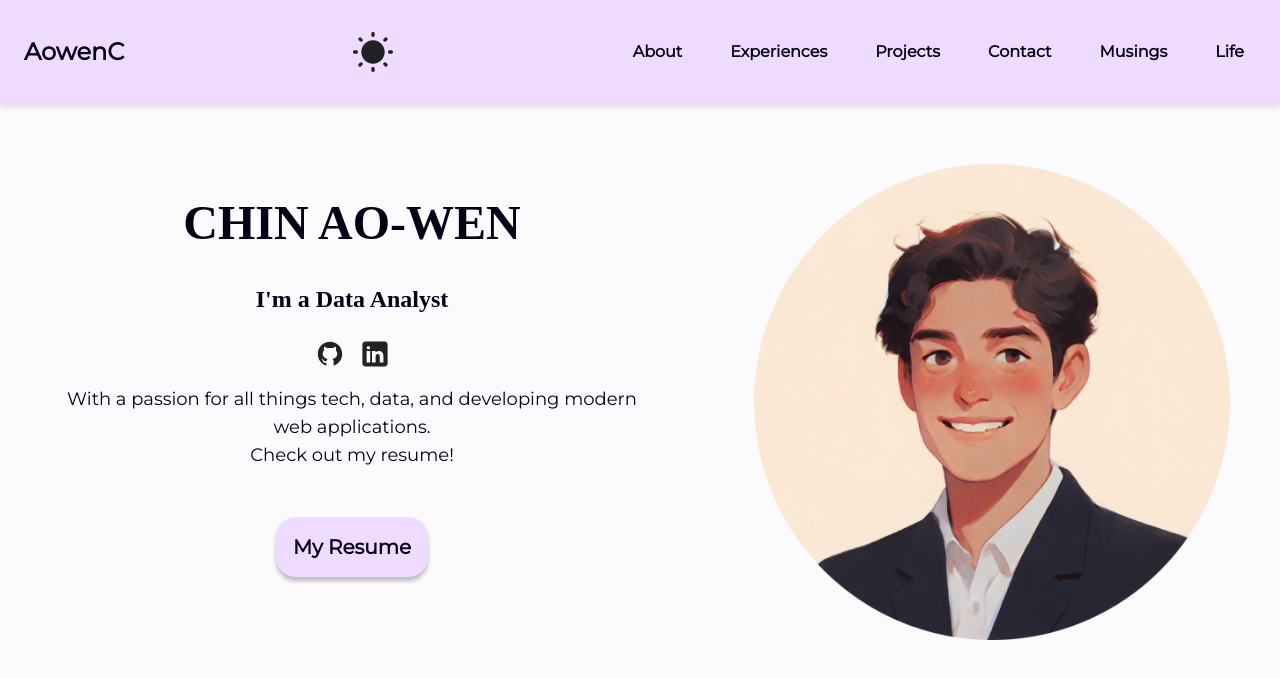
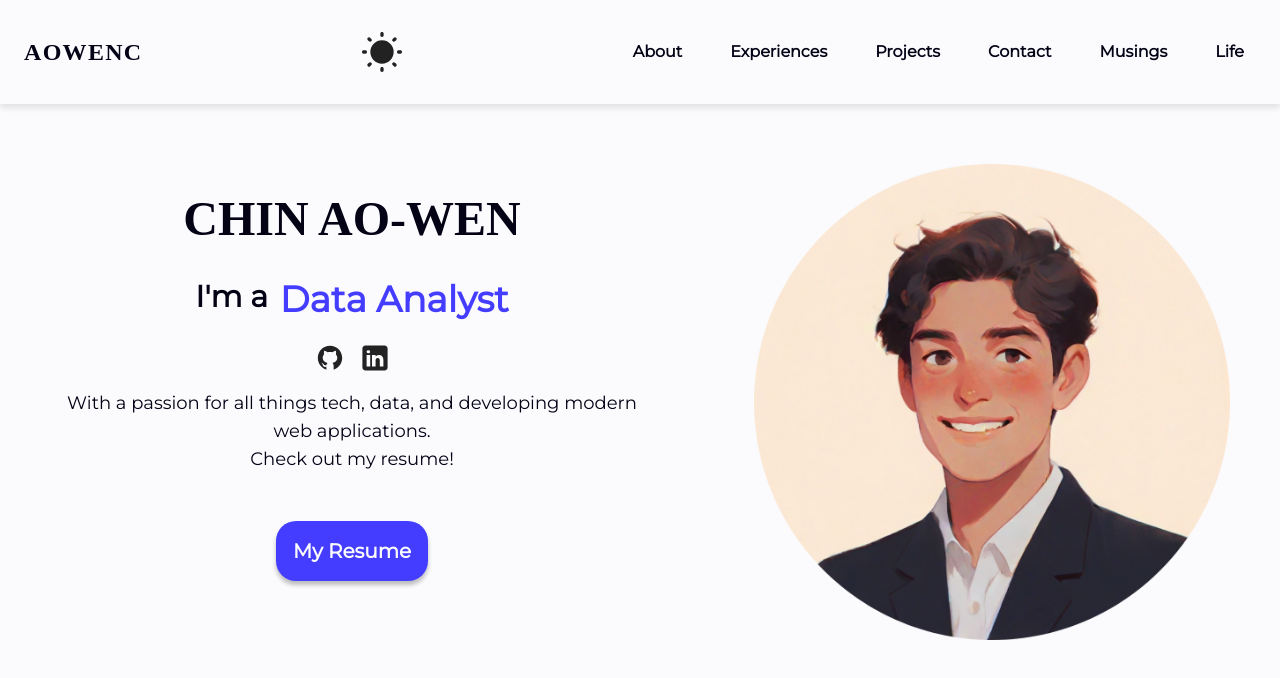
Before and after one commit to Chesh1M/qotd, a React (Vite) app: page / in a window 1280 px wide. Shown: the top 678 px of the page. Built offline with nearby package versions, Linux system fonts and the light colour scheme.

Commit message:
Minor style changes

```diff
--- a/src/components/Hero/Hero.jsx
+++ b/src/components/Hero/Hero.jsx
@@ -39,10 +39,18 @@ export const Hero = () => {
           Chin Ao-Wen
         </h1>
         <h2
-          className={`${styles.myRole} text-2xl`}
+          className={`${styles.myRole} text-3xl`}
           style={{ color: "var(--color-text)" }}
         >
-          I'm a Data Analyst
+          <p className={`text-3xl`} style={{ color: "var(--color-text)" }}>
+            I'm a
+          </p>
+          <p
+            className={`text-4xl ml-3`}
+            style={{ color: "var(--color-accent)" }}
+          >
+            Data Analyst
+          </p>
         </h2>
 
         <span className={`${styles.socialIcons}`}>
--- a/src/components/Hero/Hero.module.css
+++ b/src/components/Hero/Hero.module.css
@@ -56,8 +56,8 @@
   margin-bottom: 48px;
 }
 .resumeBtn {
-  background-color: var(--color-secondary);
-  color: var(--color-text);
+  background-color: var(--color-btn-bg);
+  color: var(--color-btn-text);
   border: none;
   border-radius: 20px;
   width: 152px;
--- a/src/components/Navbar/Navbar.jsx
+++ b/src/components/Navbar/Navbar.jsx
@@ -97,6 +97,7 @@ export const Navbar = () => {
             <NavLink
               to="/"
               onClick={handleAboutClick}
+              className={styles.logo}
               style={{ color: "var(--color-text)" }}
             >
               AowenC
--- a/src/components/Navbar/Navbar.module.css
+++ b/src/components/Navbar/Navbar.module.css
@@ -5,7 +5,7 @@
   top: 0; /* Stick to the top */
   left: 0;
   z-index: 50; /* Ensure it's above other elements */
-  background-color: var(--color-secondary);
+  background-color: var(--color-bg);
   box-shadow: 0 4px 6px rgba(0, 0, 0, 0.1);
   width: 100%;
 }
@@ -18,6 +18,13 @@
 .navlinks:hover {
   --tw-text-opacity: 1;
   color: rgb(234 88 12 / var(--tw-text-opacity));
+}
+
+.logo {
+  font-family: "Rubik Variable";
+  font-weight: 800;
+  letter-spacing: 1.3px;
+  text-transform: uppercase;
 }
 
 .themeIcon {
--- a/src/components/Navbar/ResponsiveMenu.jsx
+++ b/src/components/Navbar/ResponsiveMenu.jsx
@@ -59,7 +59,7 @@ export const ResponsiveMenu = ({
           <div
             className="text-xl font-semibold uppercase py-10 lg:hidden"
             style={{
-              backgroundColor: "var(--color-secondary)",
+              backgroundColor: "var(--color-bg)",
               color: "var(--color-text)",
               borderBottomLeftRadius: "1.5rem",
               borderBottomRightRadius: "1.5rem",
--- a/src/vars.css
+++ b/src/vars.css
@@ -5,6 +5,8 @@
   --color-primary: #2f27ce;
   --color-secondary: #efdbff;
   --color-accent: #443dff;
+  --color-btn-bg: var(--color-accent);
+  --color-btn-text: #fbfbfe;
 
   /* Fonts */
   --font-montserrat: "Montserrat";
@@ -17,6 +19,8 @@
   --color-primary: #3a31d8;
   --color-secondary: #140024;
   --color-accent: #0600c2;
+  --color-btn-bg: var(--color-accent);
+  --color-btn-text: #eae9fc;
 }
 
 * {
```
